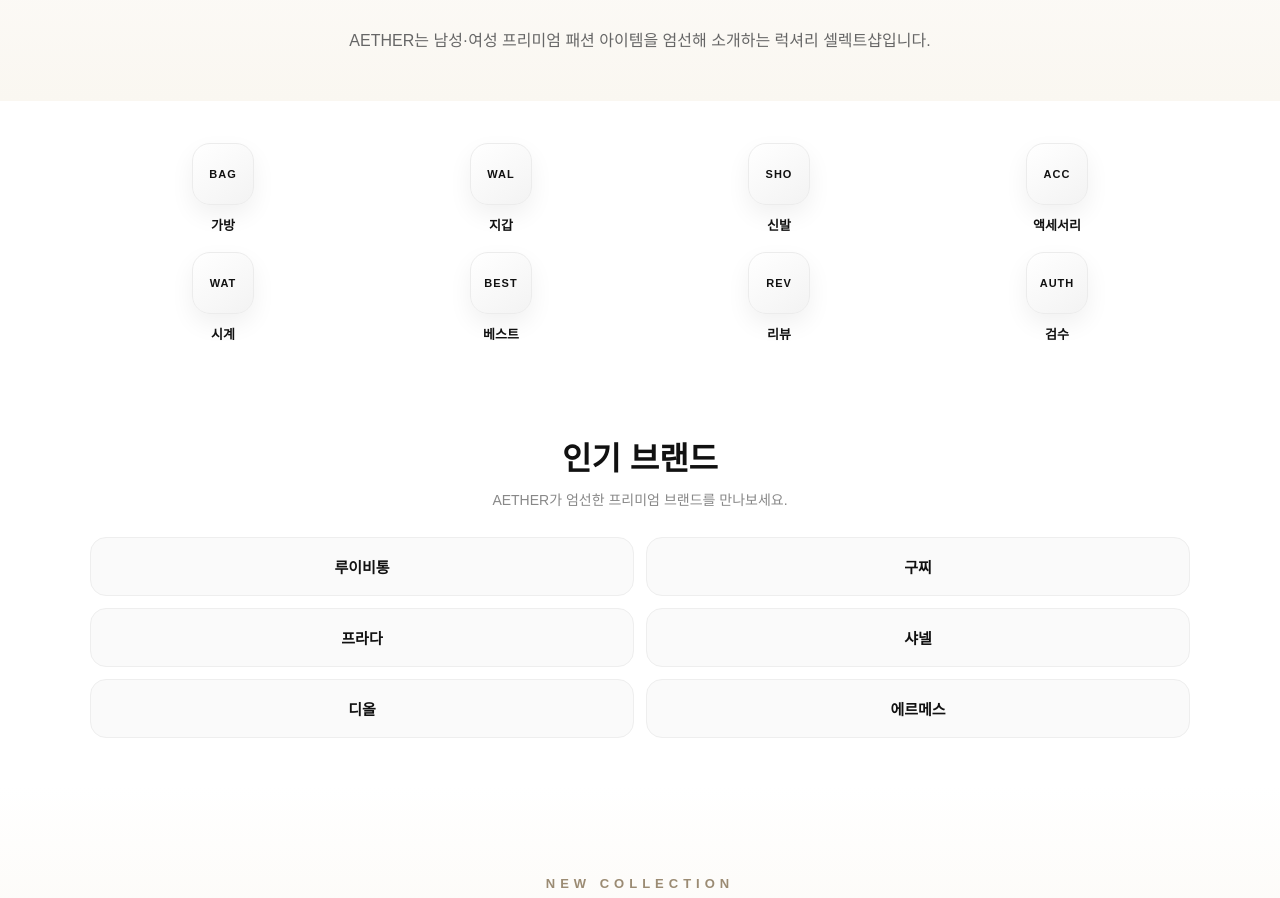
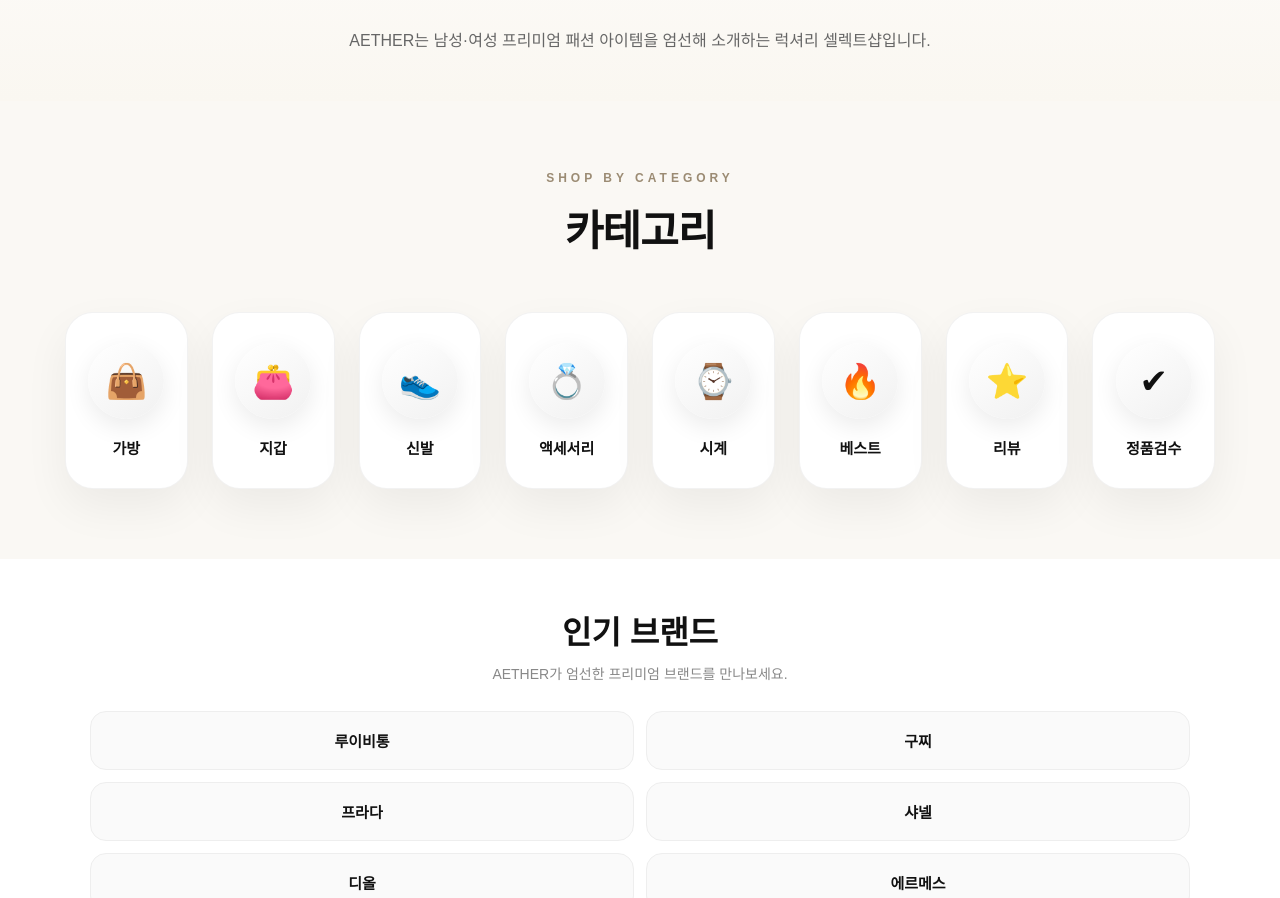
Before and after one commit to hanbin818/aether-shop, a Next.js app: page / in a window 1280 px wide. Shown: the part 1304-2202 px from the top of the page. Built offline with nearby package versions, Linux system fonts and the light colour scheme; no server answers; the database is empty.

Commit message:
Renew luxury category section

```diff
--- a/components/CategoryIcons.tsx
+++ b/components/CategoryIcons.tsx
@@ -1,31 +1,58 @@
 const categories = [
-  { icon: "BAG", name: "가방", href: "/products?search=가방" },
-  { icon: "WAL", name: "지갑", href: "/products?search=지갑" },
-  { icon: "SHO", name: "신발", href: "/products?search=신발" },
-  { icon: "ACC", name: "액세서리", href: "/products?search=액세서리" },
-  { icon: "WAT", name: "시계", href: "/products?search=시계" },
-  { icon: "BEST", name: "베스트", href: "/products" },
-  { icon: "REV", name: "리뷰", href: "/products" },
-  { icon: "AUTH", name: "검수", href: "/products" },
+  { icon: "👜", name: "가방", href: "/products?search=가방" },
+  { icon: "👛", name: "지갑", href: "/products?search=지갑" },
+  { icon: "👟", name: "신발", href: "/products?search=신발" },
+  { icon: "💍", name: "액세서리", href: "/products?search=액세서리" },
+  { icon: "⌚", name: "시계", href: "/products?search=시계" },
+  { icon: "🔥", name: "베스트", href: "/products" },
+  { icon: "⭐", name: "리뷰", href: "/products" },
+  { icon: "✔", name: "정품검수", href: "/products" },
 ];
 
 export default function CategoryIcons() {
   return (
     <section
       style={{
-        background: "#fff",
-        color: "#111",
-        padding: "42px 16px",
+        background: "#faf8f4",
+        padding: "70px 18px",
       }}
     >
       <div
         style={{
-          maxWidth: "1100px",
+          maxWidth: "1150px",
           margin: "0 auto",
+        }}
+      >
+        <p
+          style={{
+            textAlign: "center",
+            color: "#9b8b73",
+            letterSpacing: "4px",
+            fontWeight: 900,
+            fontSize: "12px",
+            marginBottom: "12px",
+          }}
+        >
+          SHOP BY CATEGORY
+        </p>
+
+        <h2
+          style={{
+            textAlign: "center",
+            fontSize: "42px",
+            fontWeight: 950,
+            marginBottom: "54px",
+            letterSpacing: "-1px",
+          }}
+        >
+          카테고리
+        </h2>
+
+        <div
+          style={{
             display: "grid",
-          gridTemplateColumns: "repeat(4, 1fr)",
-          gap: "18px 12px",
-          textAlign: "center",
+            gridTemplateColumns: "repeat(auto-fit,minmax(120px,1fr))",
+            gap: "24px",
           }}
         >
           {categories.map((category) => (
@@ -33,26 +60,34 @@
               key={category.name}
               href={category.href}
               style={{
+                textDecoration: "none",
                 color: "#111",
-              textDecoration: "none",
               }}
             >
               <div
                 style={{
-                width: "62px",
-                height: "62px",
-                margin: "0 auto 10px",
-                borderRadius: "18px",
+                  background: "#fff",
+                  borderRadius: "28px",
+                  padding: "30px 18px",
+                  textAlign: "center",
+                  border: "1px solid rgba(0,0,0,.05)",
+                  boxShadow: "0 18px 45px rgba(0,0,0,.06)",
+                  transition: "0.3s",
+                }}
+              >
+                <div
+                  style={{
+                    width: "76px",
+                    height: "76px",
+                    margin: "0 auto 18px",
+                    borderRadius: "50%",
                     background:
-                  "linear-gradient(145deg, #ffffff, #f3f3f3)",
-                border: "1px solid #ececec",
-                boxShadow: "0 10px 24px rgba(0,0,0,0.06)",
+                      "linear-gradient(145deg,#ffffff,#f1f1f1)",
                     display: "flex",
                     alignItems: "center",
                     justifyContent: "center",
-                fontSize: "11px",
-                fontWeight: 900,
-                letterSpacing: "1px",
+                    fontSize: "34px",
+                    boxShadow: "0 8px 25px rgba(0,0,0,.08)",
                   }}
                 >
                   {category.icon}
@@ -60,14 +95,17 @@
 
                 <p
                   style={{
-                fontSize: "13px",
+                    margin: 0,
                     fontWeight: 900,
+                    fontSize: "15px",
                   }}
                 >
                   {category.name}
                 </p>
+              </div>
             </a>
           ))}
+        </div>
       </div>
     </section>
   );
```
Lines whose indentation alone changed are shown as unchanged.
